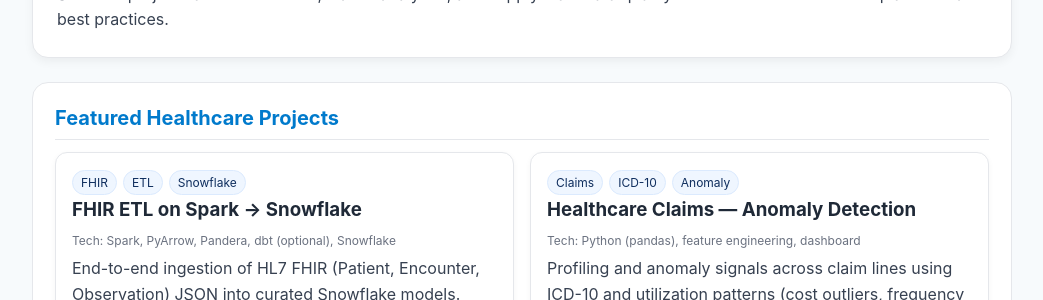
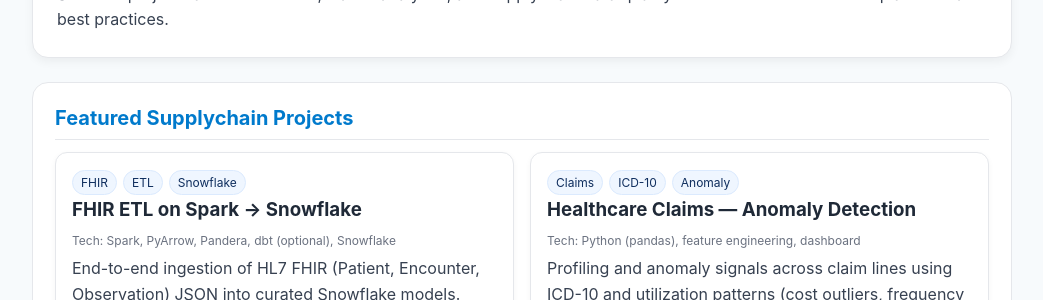
Before and after one commit to PawanJadhav7/PawanJadhav.github.io, a Jekyll site: the page built from supplychain.html, in a window 1280 px wide. Shown: the part 198-498 px from the top of the page, without its empty margins (118-1161 px from the left). Built offline with Jekyll 4.4.1, drawn with Linux system fonts in a browser that asks for light colours.

Commit message:
Change heading from Healthcare to Supplychain Projects

```diff
--- a/supplychain.html
+++ b/supplychain.html
@@ -31,7 +31,7 @@ description: "Portfolio projects in supplychain data engineering, FHIR, and anal
 </style>
 
 <section style="margin:24px 0;">
-  <h2 style="color:#007ACC;margin:0 0 12px;">Featured Healthcare Projects</h2>
+  <h2 style="color:#007ACC;margin:0 0 12px;">Featured Supplychain Projects</h2>
   <div class="grid">
 
     <!-- Project 1: FHIR ETL -->
```
